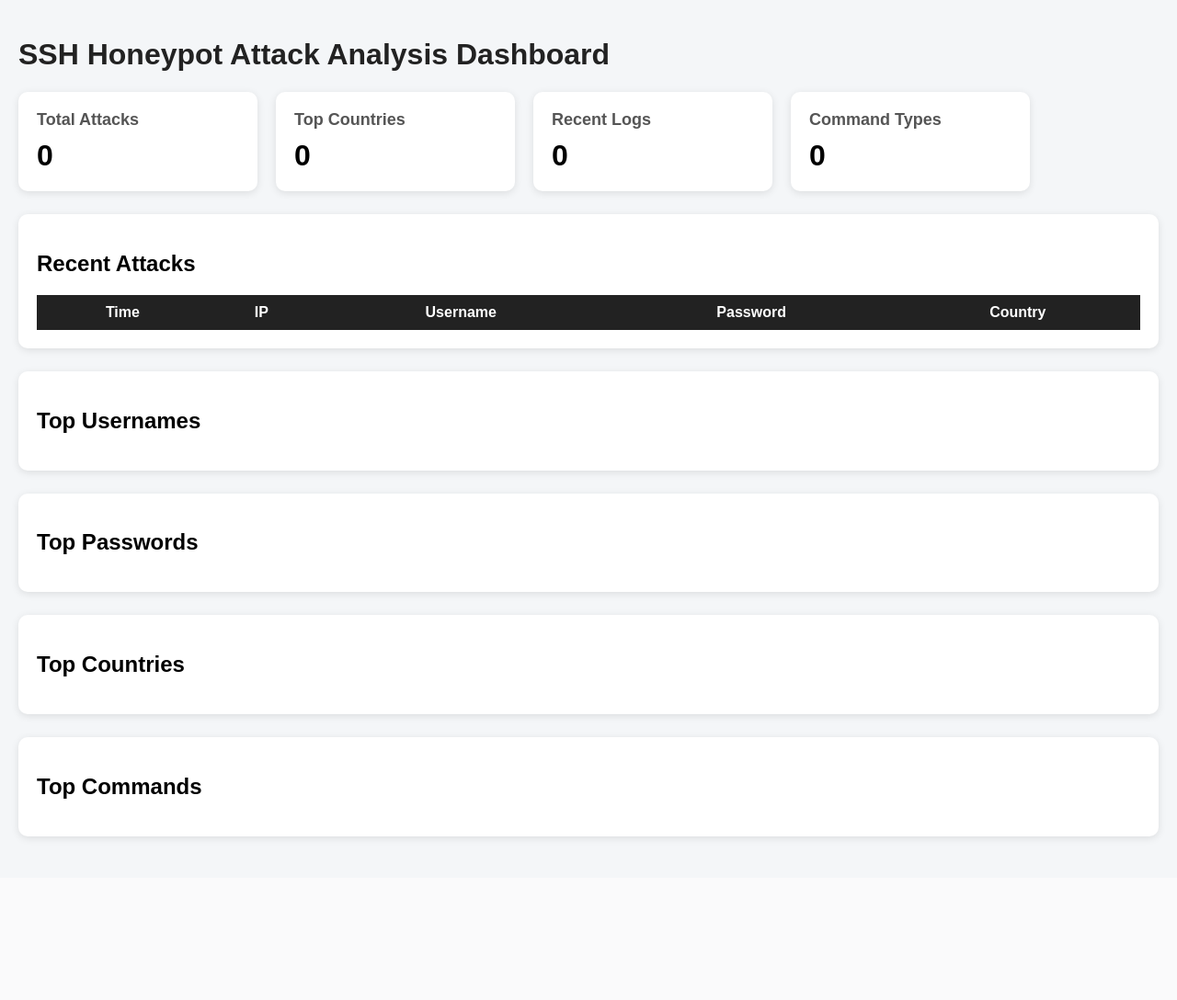
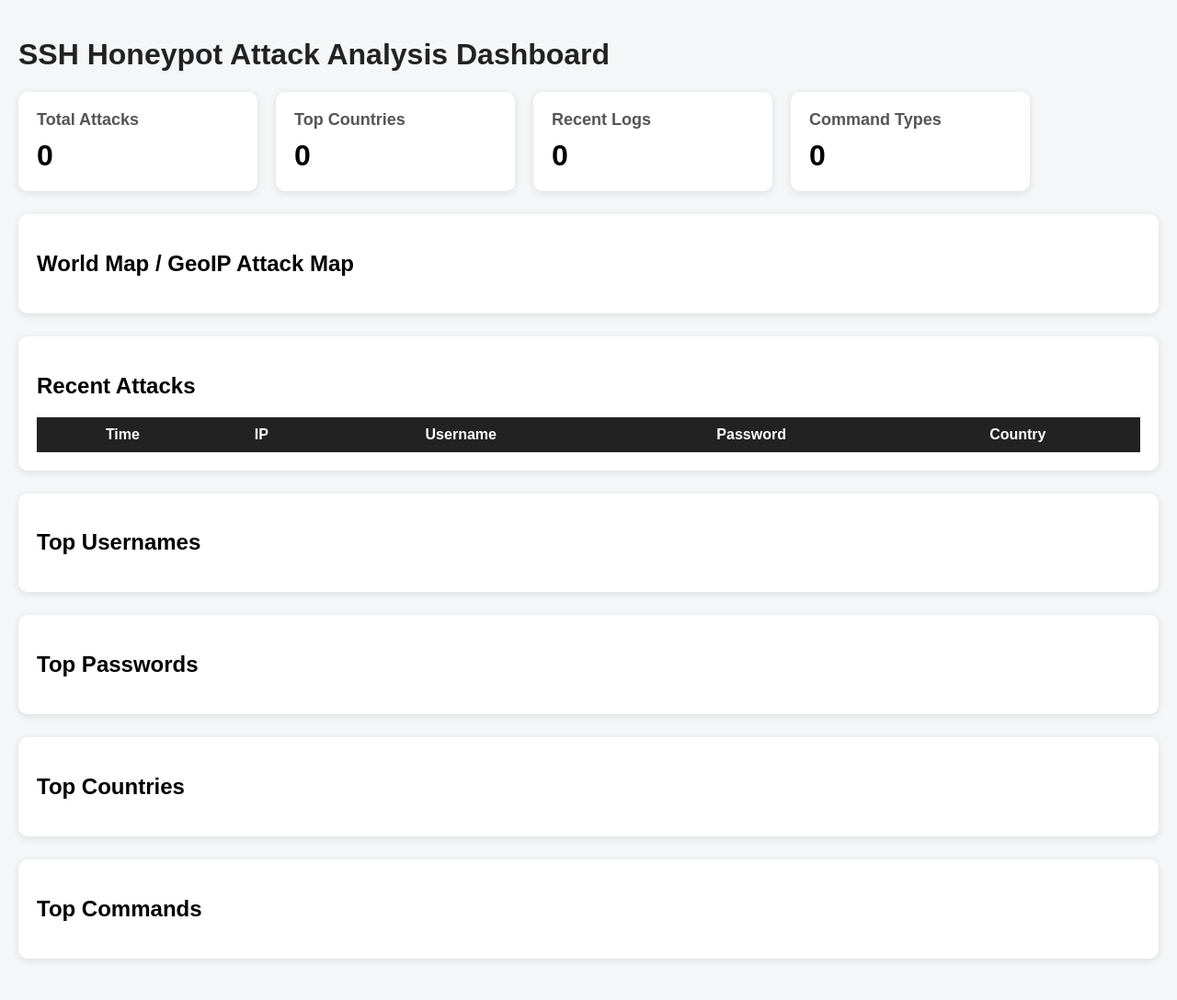
Before and after one commit to SeherBalibay/ssh-honeypot-attack-analysis, a Flask app: page / in a window 1280 px wide. Shown: the whole page at 92% size. Before the commit the page ends 915 px from the top, so only its background shows below. Run offline with Flask 3, Linux system fonts and the light colour scheme; data that the repository does not hold is empty.

Commit message:
Added GeoIP world map to dashboard

```diff
--- a/dashboard/app.py
+++ b/dashboard/app.py
@@ -1,5 +1,7 @@
 from flask import Flask, render_template
 import sqlite3
+import plotly.express as px
+import pandas as pd
 
 app = Flask(__name__)
 
@@ -58,7 +60,31 @@ def dashboard():
     """)
     top_commands = cursor.fetchall()
 
+    cursor.execute("""
+        SELECT country, COUNT(*)
+        FROM attacks
+        WHERE country IS NOT NULL
+        GROUP BY country
+    """)
+    country_data = cursor.fetchall()
+
     connection.close()
+
+    map_html = ""
+
+    if country_data:
+        df = pd.DataFrame(country_data, columns=["country", "count"])
+
+        fig = px.choropleth(
+            df,
+            locations="country",
+            locationmode="country names",
+            color="count",
+            hover_name="country",
+            title="Attack Sources by Country"
+        )
+
+        map_html = fig.to_html(full_html=False)
 
     return render_template(
         "index.html",
@@ -67,7 +93,8 @@ def dashboard():
         top_usernames=top_usernames,
         top_passwords=top_passwords,
         top_countries=top_countries,
-        top_commands=top_commands
+        top_commands=top_commands,
+        map_html=map_html
     )
 
 
--- a/dashboard/templates/index.html
+++ b/dashboard/templates/index.html
@@ -18,6 +18,7 @@
             display: flex;
             gap: 20px;
             margin-bottom: 25px;
+            flex-wrap: wrap;
         }
 
         .card {
@@ -98,6 +99,11 @@
     </div>
 
     <div class="section">
+        <h2>World Map / GeoIP Attack Map</h2>
+        {{ map_html|safe }}
+    </div>
+
+    <div class="section">
         <h2>Recent Attacks</h2>
 
         <table>
```
